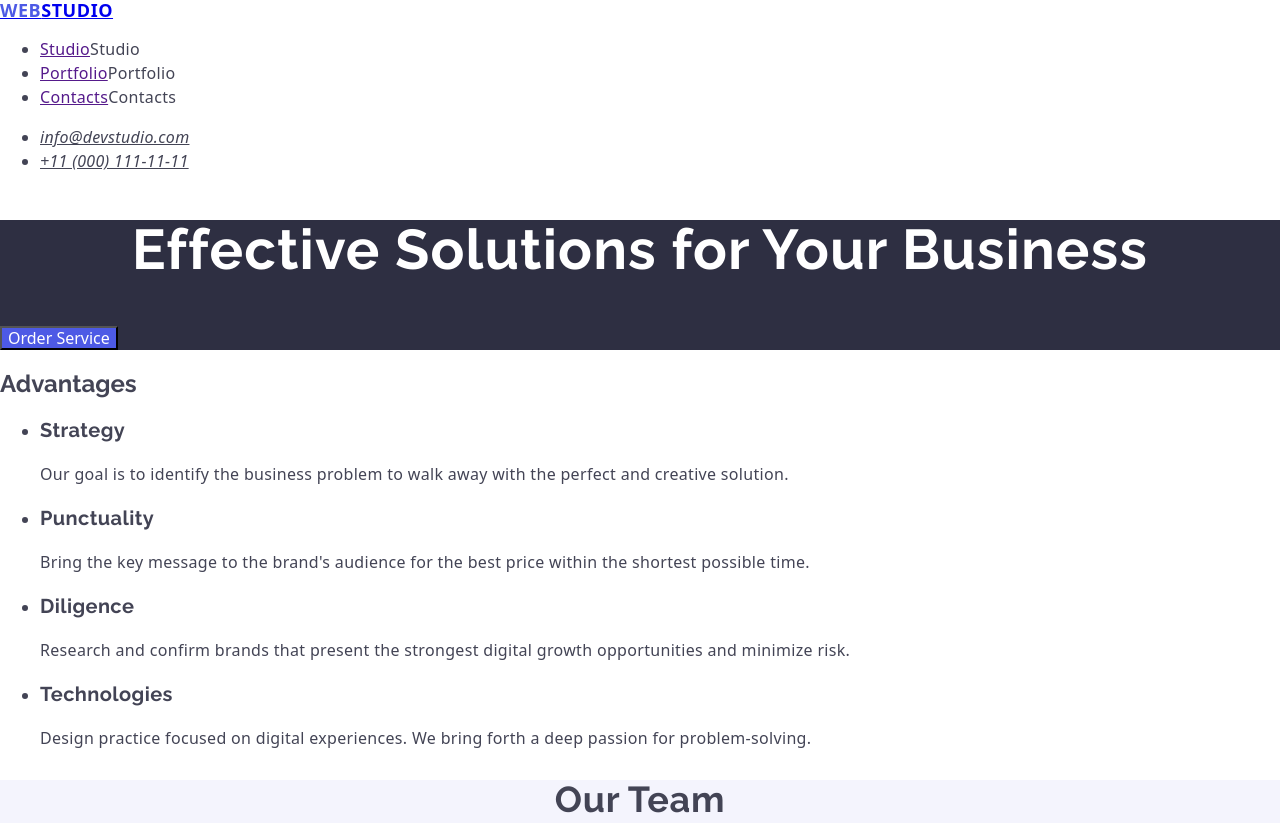
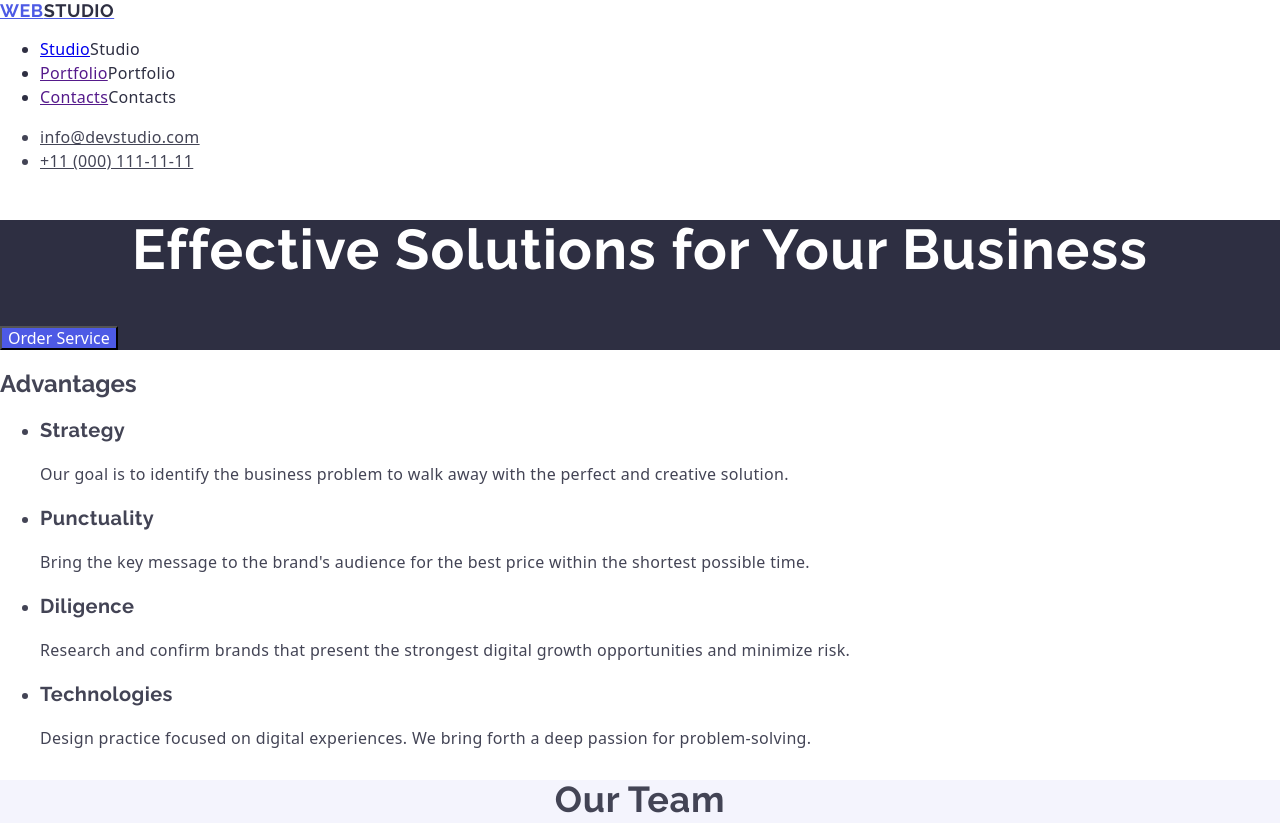
Before and after one commit to nktbsk/goit-markup-hw-02, a plain HTML site: page index.html in a window 1280 px wide. Shown: the top 823 px of the page. Drawn offline with nearby package versions, Linux system fonts and the light colour scheme.

Commit message:
Correction 3

```diff
--- a/css/style.css
+++ b/css/style.css
@@ -23,23 +23,27 @@ h1 {
   line-height: 117%;
   letter-spacing: 0.03em;
   text-transform: uppercase;
+  font-family: "Raleway", sans-serif;
+  color:  #4d5ae5;
 }
 .nav .list {
   font-size: 16px;
   line-height: 150%;
   letter-spacing: 0.02em;
+  font-weight: 500;
+  color: #2e2f42;
 }
-.web {
-  color: #4d5ae5;
+.studio {
+  color: #2e2f42;
 }
 link {
   color: #2e2f42;
 }
 link:hover {
-  color: #4d5ae5;
+  color: #404bbf;
 }
 link:active {
-  color: #4d5ae5;
+  color: #404bbf;
 }
 .address .link {
   font-weight: 400;
@@ -47,6 +51,7 @@ link:active {
   line-height: 150%;
   letter-spacing: 0.02em;
   color: #434455;
+  font-style: normal;
 }
 /* banner */
 .section-banner {
@@ -124,10 +129,10 @@ link:active {
   line-height: 117%;
   letter-spacing: 0.03em;
   text-transform: uppercase;
+  color: #4d5ae5;
+}
+.footer .studio {
   color: #f4f4fd;
-}
-.footer .web {
-  color: #4d5ae5;
 }
 .text-footer {
   font-weight: 400;
--- a/index.html
+++ b/index.html
@@ -3,7 +3,6 @@
   <head>
     <meta charset="UTF-8" />
     <meta name="viewport" content="width=device-width, initial-scale=1.0" />
-    <title>Document</title>
     <link rel="stylesheet" href="./css/style.css" />
     <link
       rel="stylesheet"
@@ -16,20 +15,17 @@
       crossorigin="anonymous"
       referrerpolicy="no-referrer"
     />
-    <link
-      rel="stylesheet"
-      href="https://fonts.googleapis.com/css2?family=Roboto:wght@400;500;700&display=swap"
-    />
+    <title>Document</title>
   </head>
   <body>
     <!--header-->
     <header>
       <nav class="nav">
-        <a class="link" href="./index.html"
-          ><span class="web">Web</span>Studio</a
+        <a class="link" href="./index.html">
+        Web<span class="studio">Studio</span></a
         >
         <ul>
-          <li class="list"><a href="">Studio</a>Studio</li>
+          <li class="list"><a href="./index.html">Studio</a>Studio</li>
           <li class="list"><a href="">Portfolio</a>Portfolio</li>
           <li class="list"><a href="">Contacts</a>Contacts</li>
         </ul>
@@ -203,7 +199,7 @@
     </main>
     <!--footer-->
     <footer class="footer">
-      <a class="link" href="./index.html"><span class="web">Web</span>Studio</a>
+      <a class="link" href="./index.html">Web<span class="studio">Studio</span></a>
       <p class="text-footer">
         Increase the flow of customers and sales for your business with digital
         marketing & growth solutions.
```
